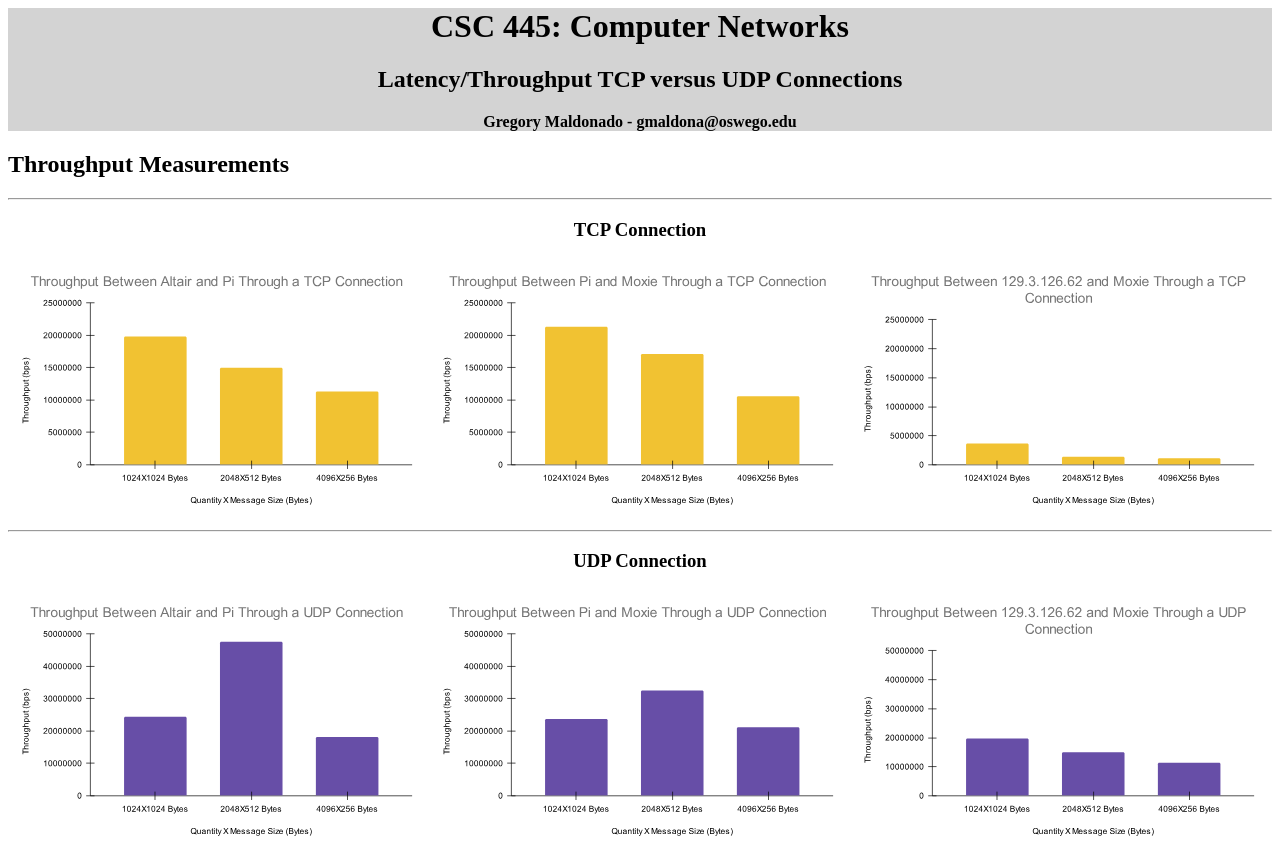
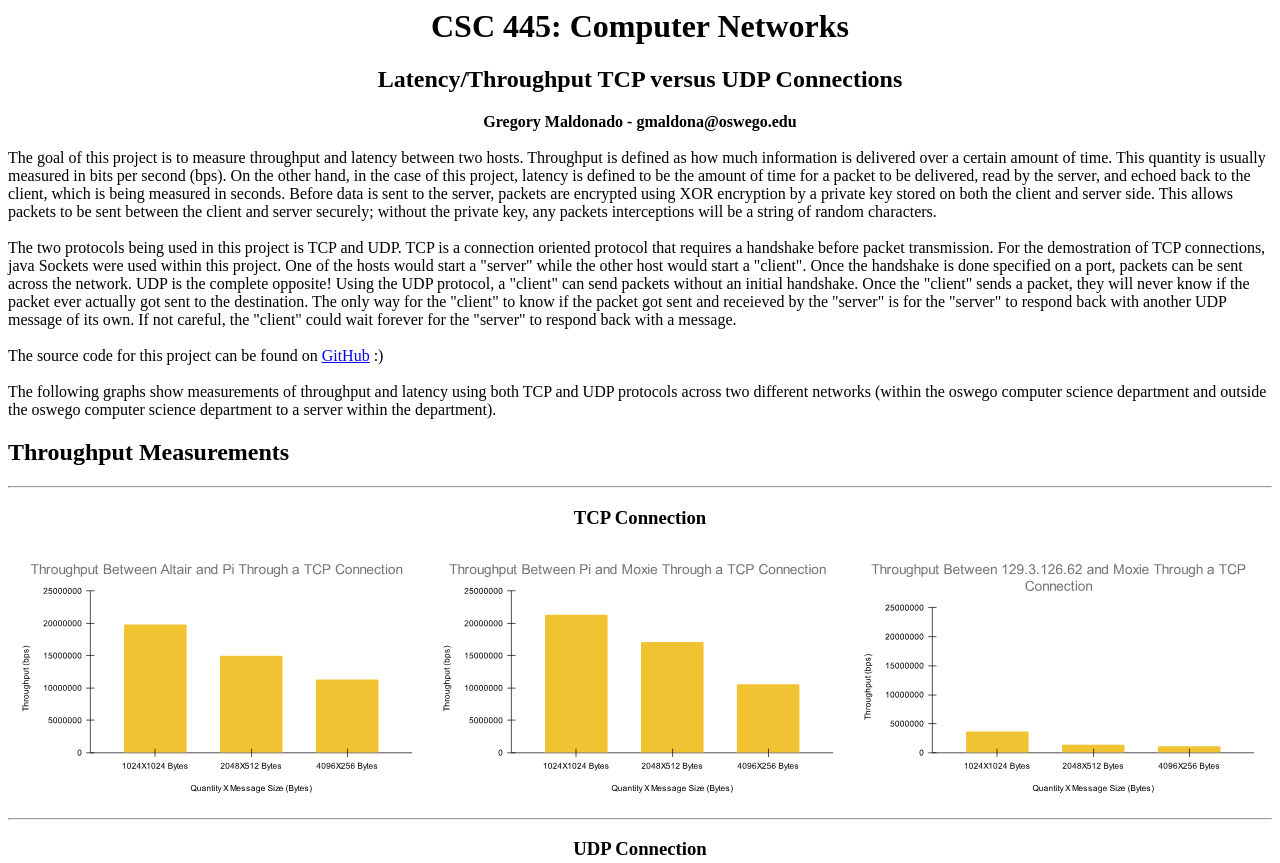
Before and after one commit to gmaldona/Network-Performance-Testing, a plain HTML site: page webpage/index.html in a window 1280 px wide. Shown: the top 863 px of the page. Drawn offline with Linux system fonts and the light colour scheme.

Commit message:
website update

```diff
--- a/webpage/index.html
+++ b/webpage/index.html
@@ -1,13 +1,26 @@
 <html>
     <body>
-        <div style="background:lightgrey">
+        <div>
         <center>
         <h1>CSC 445: Computer Networks</h1>
         <h2> Latency/Throughput TCP versus UDP Connections</h2>
         <b> Gregory Maldonado - gmaldona@oswego.edu</b>
         </center>
         </div>
-
+        <br>
+        The goal of this project is to measure throughput and latency between two hosts. Throughput is defined as how much information is delivered over a certain amount of time. This quantity is
+        usually measured in bits per second (bps). On the other hand, in the case of this project, latency is defined to be the amount of time for a packet to be delivered, read by the server, and echoed
+        back to the client, which is being measured in seconds. Before data is sent to the server, packets are encrypted using XOR encryption by a private key stored on both the client and server side. This
+        allows packets to be sent between the client and server securely; without the private key, any packets interceptions will be a string of random characters. <br> <br>
+        The two protocols being used in this project is TCP and UDP. TCP is a connection oriented protocol that requires a handshake before packet transmission. For the demostration of TCP connections, java
+        Sockets were used within this project. One of the hosts would start a "server" while the other host would start a "client". Once the handshake is done specified on a port, packets can be sent across the network.
+        UDP is the complete opposite! Using the UDP protocol, a "client" can send packets without an initial handshake. Once the "client" sends a packet, they will never know if the packet ever actually got
+        sent to the destination. The only way for the "client" to know if the packet got sent and receieved by the "server" is for the "server" to respond back with another UDP message of its own. If not careful,
+        the "client" could wait forever for the "server" to respond back with a message.<br > <br>
+        The source code for this project can be found on <a href="https://github.com/gmaldona/Network-Performance-Testing">GitHub</a> :)<br>
+        <br>
+        The following graphs show measurements of throughput and latency using both TCP and UDP protocols across two different networks (within the oswego computer science department and outside the oswego computer science department
+        to a server within the department).
         <!-- Group Starts Here -->
         <h2>Throughput Measurements </h2>
         <hr>
```
